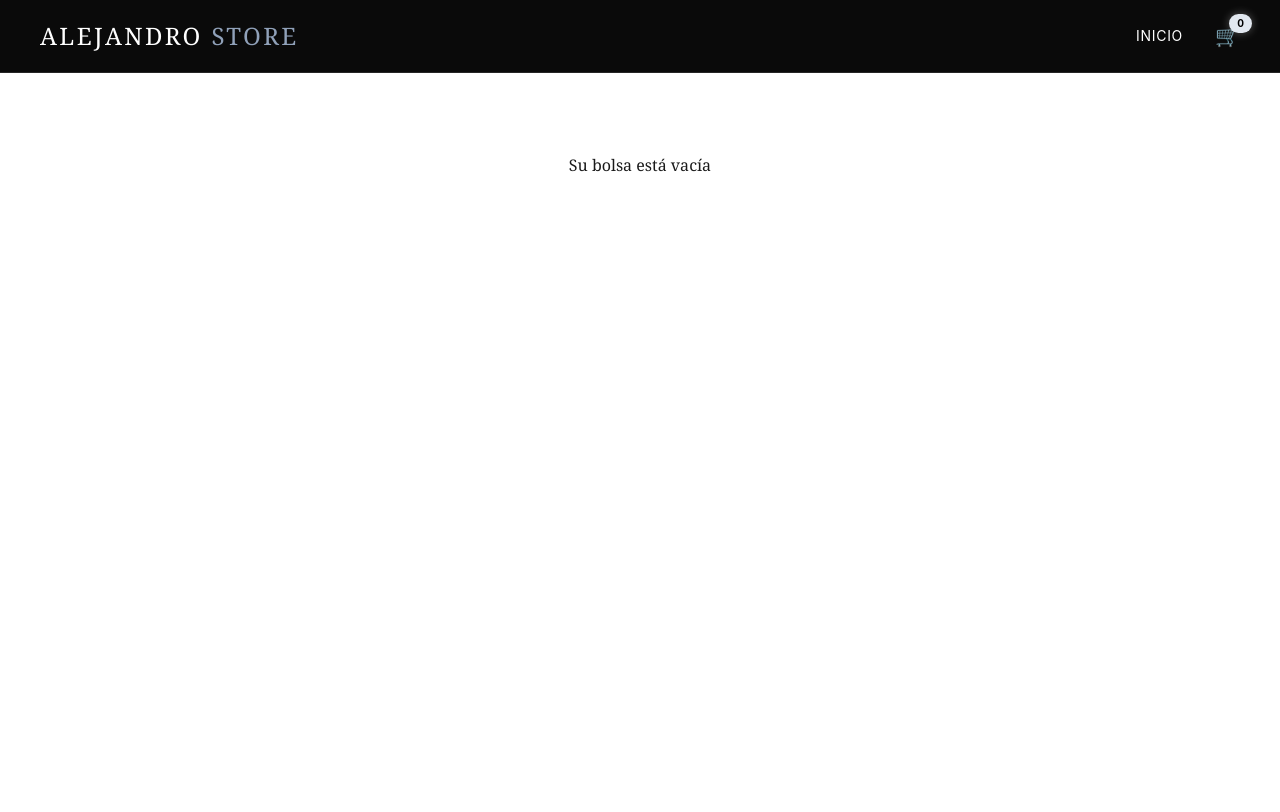
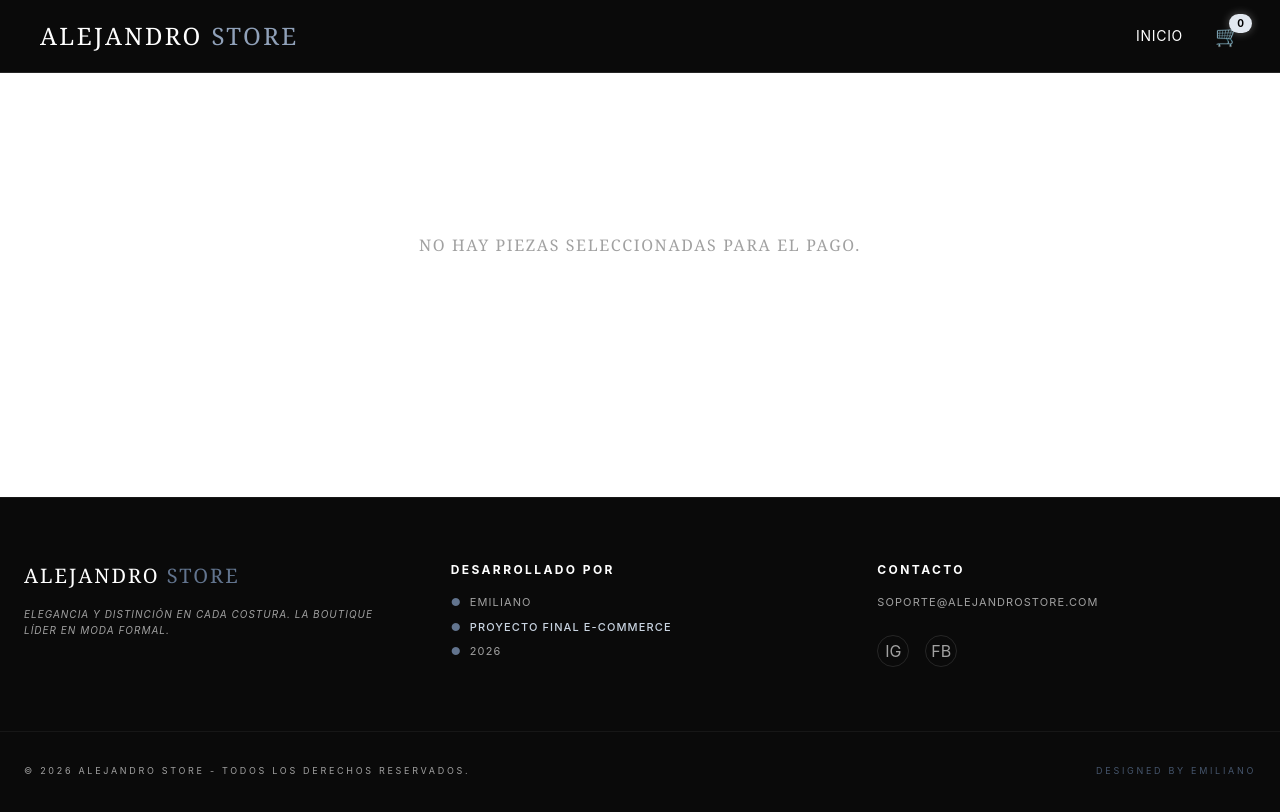
Before and after one commit to Alejandro-Murillo20/reto_fullstack, a React (Vite) app: page /checkout in a window 1280 px wide. Shown: the top 812 px of the page. Built offline with nearby package versions, Linux system fonts and the light colour scheme.

Commit message:
Creando el Footer

```diff
--- a/src/App.jsx
+++ b/src/App.jsx
@@ -1,20 +1,33 @@
 // src/App.jsx
 import { BrowserRouter as Router, Routes, Route } from 'react-router-dom';
+
+// 1. Importación de Componentes Globales (Organisms y Atoms)
 import Navbar from './components/organisms/Navbar';
+import Footer from './components/organisms/Footer';
+import Notification from './components/atoms/Notification';
+
+// 2. Importación de Páginas
 import Home from './pages/Home';
 import ProductDetail from './pages/ProductDetail';
 import Cart from './pages/Cart';
-import Notification from './components/atoms/Notification'; // 1. Importar
-import { useCartStore } from './store/useCartStore'; // 2. Importar Store
 import Checkout from './pages/Checkout';
 
+// 3. Importación del "Cerebro" (Store) para las notificaciones
+import { useCartStore } from './store/useCartStore';
+
 function App() {
-  const { showNotification, hideNotification } = useCartStore(); // 3. Traer estados
+  // Traemos el estado de la notificación desde el Store
+  const { showNotification, hideNotification } = useCartStore();
 
   return (
     <Router>
-      <div className="min-h-screen bg-white font-sans flex flex-col">
-        {/* 4. Si showNotification es true, mostramos el mensaje */}
+      {/*
+        Contenedor Principal:
+        'flex-col' y 'min-h-screen' aseguran que el Footer siempre esté al fondo
+      */}
+      <div className="min-h-screen bg-white font-sans flex flex-col relative">
+
+        {/* Muestra el mensaje de éxito solo cuando se agrega un producto */}
         {showNotification && (
           <Notification
             message="Pieza añadida a la bolsa"
@@ -22,15 +35,32 @@ function App() {
           />
         )}
 
+        {/* Barra de navegación superior */}
         <Navbar />
+
+        {/*
+          Cuerpo de la aplicación:
+          'flex-grow' hace que este espacio se estire para ocupar la pantalla
+        */}
         <main className="flex-grow">
           <Routes>
+            {/* Ruta: Inicio (Colección de 16 productos) */}
             <Route path="/" element={<Home />} />
+
+            {/* Ruta: Detalle del Producto */}
             <Route path="/product/:id" element={<ProductDetail />} />
+
+            {/* Ruta: Bolsa de Compra */}
             <Route path="/cart" element={<Cart />} />
+
+            {/* Ruta: Formulario de Pago y Envío */}
             <Route path="/checkout" element={<Checkout />} />
           </Routes>
         </main>
+
+        {/* Pie de página con tus datos de desarrollador */}
+        <Footer />
+
       </div>
     </Router>
   );
--- /dev/null
+++ b/src/components/organisms/Footer.jsx
@@ -0,0 +1,62 @@
+// src/components/organisms/Footer.jsx
+import React from 'react';
+
+const Footer = () => {
+  return (
+    <footer className="bg-neutral-950 text-neutral-400 py-16 mt-20 border-t border-neutral-900">
+      <div className="container mx-auto px-6 grid grid-cols-1 md:grid-cols-3 gap-12">
+
+        {/* Columna 1: Marca */}
+        <div className="space-y-4">
+          <h3 className="text-white text-xl font-serif tracking-widest uppercase">
+            ALEJANDRO <span className="font-light text-slate-500">STORE</span>
+          </h3>
+          <p className="text-[10px] leading-relaxed tracking-widest uppercase italic">
+            Elegancia y distinción en cada costura.
+            La boutique líder en moda formal.
+          </p>
+        </div>
+
+        {/* Columna 2: Datos del Desarrollador (Tus datos) */}
+        <div className="space-y-4">
+          <h4 className="text-white text-xs font-bold tracking-[0.2em] uppercase">Desarrollado por</h4>
+          <ul className="text-[11px] space-y-2 tracking-widest uppercase">
+            <li className="flex items-center gap-2">
+              <span className="text-slate-500">●</span> Emiliano
+            </li>
+            <li className="flex items-center gap-2 font-medium text-slate-300">
+              <span className="text-slate-500">●</span> Proyecto Final E-Commerce
+            </li>
+            <li className="flex items-center gap-2 hover:text-white transition">
+              <span className="text-slate-500">●</span> 2026
+            </li>
+          </ul>
+        </div>
+
+        {/* Columna 3: Atención al Cliente */}
+        <div className="space-y-4">
+          <h4 className="text-white text-xs font-bold tracking-[0.2em] uppercase">Contacto</h4>
+          <p className="text-[11px] tracking-widest">SOPORTE@ALEJANDROSTORE.COM</p>
+          <div className="flex gap-4 pt-2">
+            {/* Iconos simulados en plateado */}
+            <div className="w-8 h-8 rounded-full border border-neutral-800 flex items-center justify-center hover:border-slate-400 transition cursor-pointer">IG</div>
+            <div className="w-8 h-8 rounded-full border border-neutral-800 flex items-center justify-center hover:border-slate-400 transition cursor-pointer">FB</div>
+          </div>
+        </div>
+
+      </div>
+
+      {/* Barra de Copyright inferior */}
+      <div className="container mx-auto px-6 mt-16 pt-8 border-t border-neutral-900 flex flex-col md:flex-row justify-between items-center gap-4">
+        <p className="text-[9px] tracking-[0.3em] uppercase">
+          © {new Date().getFullYear()} ALEJANDRO STORE - TODOS LOS DERECHOS RESERVADOS.
+        </p>
+        <p className="text-[9px] tracking-[0.3em] uppercase text-slate-600">
+          DESIGNED BY EMILIANO
+        </p>
+      </div>
+    </footer>
+  );
+};
+
+export default Footer;
--- a/src/pages/Checkout.jsx
+++ b/src/pages/Checkout.jsx
@@ -8,52 +8,95 @@ const Checkout = () => {
   const navigate = useNavigate();
   const [cargando, setCargando] = useState(false);
 
+  // Cálculo del total para mostrar en el resumen
   const total = cart.reduce((acc, item) => acc + item.price, 0);
 
   const manejarPago = (e) => {
     e.preventDefault();
     setCargando(true);
 
-    // Simulamos un tiempo de procesamiento de pago
+    // Simulación de proceso de pago de lujo
     setTimeout(() => {
-      alert("Pago procesado con éxito. Gracias por elegir Alejandro Store.");
+      alert("Pago procesado con éxito. Su pedido de Alejandro Store está en camino.");
       clearCart(); // Vaciamos la bolsa
-      navigate('/'); // Volvemos al inicio
+      navigate('/'); // Redirigimos al inicio
     }, 2000);
   };
 
-  if (cart.length === 0) return <div className="text-center mt-20 font-serif">Su bolsa está vacía</div>;
+  // Si el usuario llega aquí con el carrito vacío
+  if (cart.length === 0) {
+    return (
+      <div className="container mx-auto px-6 py-40 text-center font-serif uppercase tracking-widest text-neutral-400">
+        No hay piezas seleccionadas para el pago.
+      </div>
+    );
+  }
 
   return (
     <div className="container mx-auto px-6 py-20 max-w-2xl">
-      <h2 className="text-3xl font-serif mb-10 text-center tracking-tight">Finalizar Pedido</h2>
+      <h2 className="text-3xl font-serif mb-10 text-center tracking-tight text-neutral-900">FINALIZAR PEDIDO</h2>
 
-      <form onSubmit={manejarPago} className="space-y-6 bg-white p-8 border border-neutral-100 shadow-sm">
-        <div className="grid grid-cols-1 gap-6">
-          {/* Información de Envío */}
-          <input required type="text" placeholder="NOMBRE COMPLETO" className="w-full p-3 border-b border-neutral-200 outline-none focus:border-black text-xs tracking-widest uppercase" />
-          <input required type="email" placeholder="CORREO ELECTRÓNICO" className="w-full p-3 border-b border-neutral-200 outline-none focus:border-black text-xs tracking-widest uppercase" />
-          <input required type="text" placeholder="DIRECCIÓN DE ENTREGA" className="w-full p-3 border-b border-neutral-200 outline-none focus:border-black text-xs tracking-widest uppercase" />
+      <form onSubmit={manejarPago} className="space-y-6 bg-white p-10 border border-neutral-100 shadow-sm">
+        <div className="grid grid-cols-1 gap-8">
 
-          {/* Simulación de Pago */}
-          <div className="mt-6 pt-6 border-t border-neutral-100">
-            <p className="text-[10px] tracking-[0.3em] text-neutral-400 mb-4 uppercase text-center">Detalles de Pago (Simulado)</p>
-            <input required type="text" placeholder="NÚMERO DE TARJETA" maxLength="16" className="w-full p-3 border border-neutral-200 outline-none focus:border-black text-xs tracking-widest" />
+          {/* Campo: Nombre */}
+          <div className="border-b border-neutral-200 focus-within:border-black transition-colors">
+            <label className="block text-[9px] tracking-[0.2em] text-neutral-400 mb-1">NOMBRE COMPLETO</label>
+            <input
+              required
+              type="text"
+              className="w-full pb-2 bg-transparent outline-none text-sm text-neutral-800"
+              placeholder="Ej. Emiliano Rodríguez"
+            />
+          </div>
+
+          {/* Campo: Email */}
+          <div className="border-b border-neutral-200 focus-within:border-black transition-colors">
+            <label className="block text-[9px] tracking-[0.2em] text-neutral-400 mb-1">CORREO ELECTRÓNICO</label>
+            <input
+              required
+              type="email"
+              className="w-full pb-2 bg-transparent outline-none text-sm text-neutral-800"
+              placeholder="ejemplo@correo.com"
+            />
+          </div>
+
+          {/* Campo: Dirección */}
+          <div className="border-b border-neutral-200 focus-within:border-black transition-colors">
+            <label className="block text-[9px] tracking-[0.2em] text-neutral-400 mb-1">DIRECCIÓN DE ENTREGA</label>
+            <input
+              required
+              type="text"
+              className="w-full pb-2 bg-transparent outline-none text-sm text-neutral-800"
+              placeholder="Calle, Número, Ciudad"
+            />
+          </div>
+
+          {/* Sección de Pago Simulada */}
+          <div className="mt-6 pt-6 bg-neutral-50 p-6 rounded-sm">
+            <p className="text-[10px] tracking-[0.3em] text-neutral-400 mb-6 text-center italic">MÉTODO DE PAGO (SÓLO SIMULACIÓN)</p>
+            <input
+              required
+              type="text"
+              placeholder="NÚMERO DE TARJETA (16 DÍGITOS)"
+              maxLength="16"
+              className="w-full p-4 border border-neutral-200 outline-none focus:border-black text-xs tracking-widest text-center"
+            />
           </div>
         </div>
 
-        <div className="pt-6">
-          <div className="flex justify-between mb-6 text-sm font-serif italic">
-            <span>Total a pagar:</span>
-            <span className="text-xl not-italic font-bold">${total.toFixed(2)}</span>
+        <div className="pt-8">
+          <div className="flex justify-between mb-8 text-sm font-serif border-t border-neutral-100 pt-6">
+            <span className="italic text-neutral-500">Inversión Total:</span>
+            <span className="text-2xl not-italic font-bold text-neutral-900">${total.toFixed(2)}</span>
           </div>
 
           <button
             disabled={cargando}
             type="submit"
-            className="w-full bg-neutral-950 text-white py-5 text-xs font-bold uppercase tracking-[0.2em] hover:bg-neutral-800 transition disabled:bg-neutral-400"
+            className="w-full bg-neutral-950 text-white py-5 text-[11px] font-bold uppercase tracking-[0.3em] hover:bg-neutral-800 transition-all duration-500 disabled:bg-neutral-300 shadow-xl"
           >
-            {cargando ? 'PROCESANDO...' : 'CONFIRMAR Y PAGAR'}
+            {cargando ? 'PROCESANDO TRANSACCIÓN...' : 'CONFIRMAR Y PAGAR AHORA'}
           </button>
         </div>
       </form>
```
